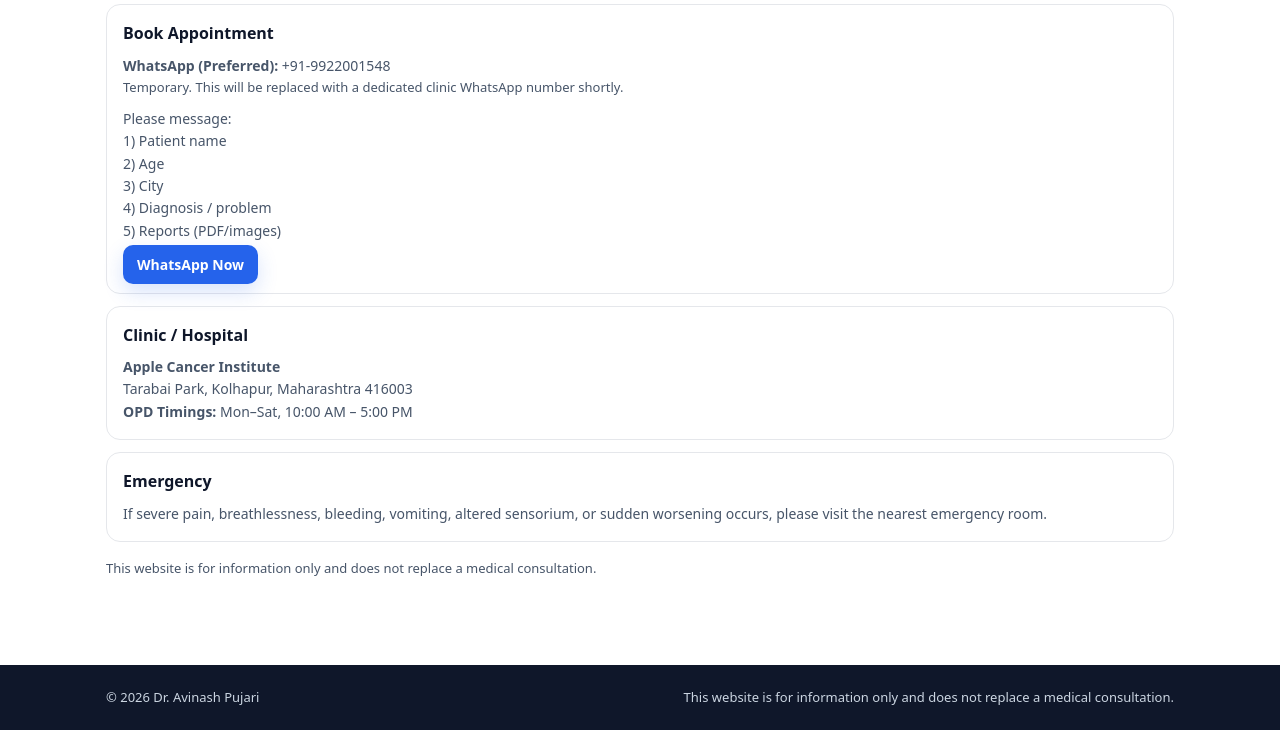
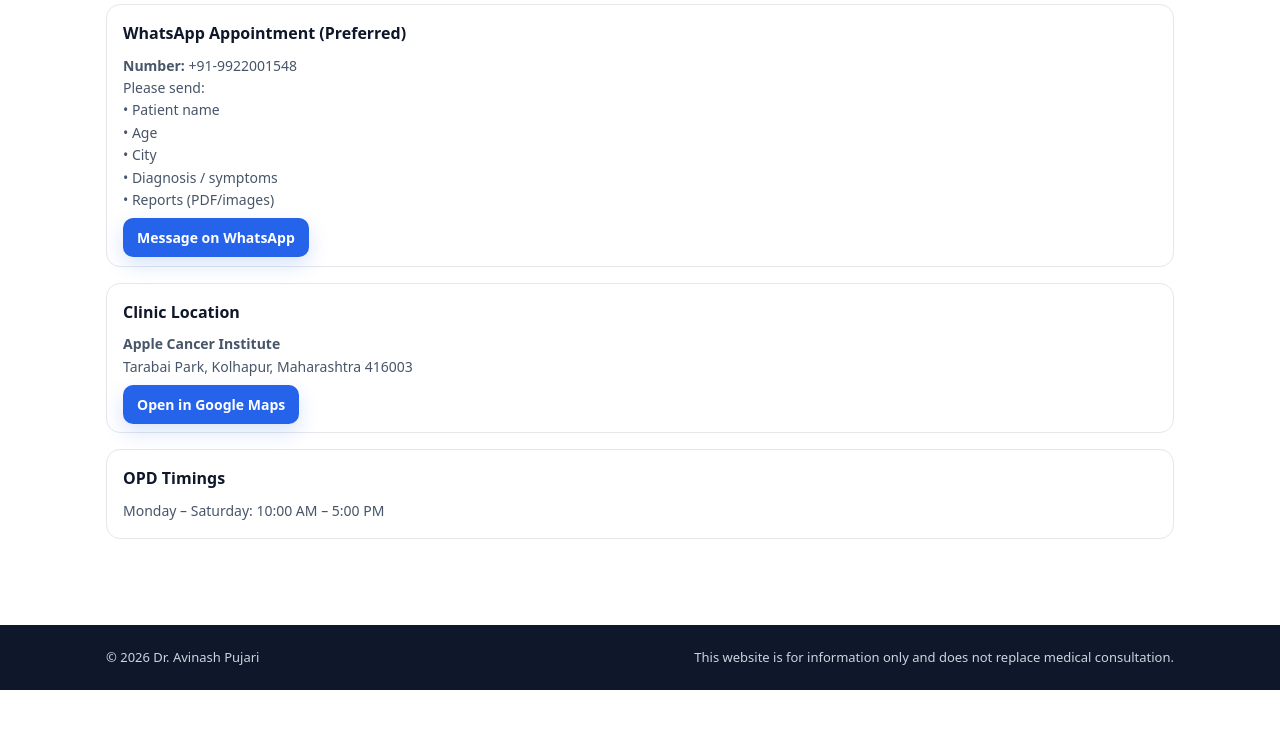
Before and after one commit to drpujariavinash/drpujariavinash.github.io, a plain HTML site: page contact.html in a window 1280 px wide. Shown: the part 207-937 px from the top of the page. After the commit the page ends 897 px from the top, so only its background shows below. Drawn offline with Linux system fonts and the light colour scheme.

Commit message:
Update contact.html

```diff
--- a/contact.html
+++ b/contact.html
@@ -4,35 +4,31 @@
   <meta charset="UTF-8" />
   <meta name="viewport" content="width=device-width, initial-scale=1.0" />
   <title>Contact / Appointment - Dr. Avinash Pujari</title>
-  <meta name="description" content="Contact Dr. Avinash Pujari (Surgical Oncologist, Kolhapur) for appointments and second opinions. Apple Cancer Institute, Tarabai Park." />
+  <meta name="description" content="Book appointment with Dr. Avinash Pujari, Surgical Oncologist in Kolhapur." />
   <link rel="stylesheet" href="style.css" />
 </head>
+
 <body>
 
 <header class="site-header">
   <div class="topbar">
     <div class="topbar-inner">
       <span>Apple Cancer Institute, Tarabai Park, Kolhapur 416003</span>
-        <span class="topbar-right">
-          <a href="tel:+919922001548">+91 9922001548</a>
-        </span>
+      <span><a href="tel:+919922001548">+91 9922001548</a></span>
     </div>
   </div>
 
   <nav class="nav">
     <div class="nav-inner">
       <a class="brand" href="/index.html">Dr. Avinash Pujari</a>
-
       <div class="nav-links">
         <a href="/index.html">Home</a>
         <a href="/about.html">About</a>
         <a href="/specialities.html">Specialities</a>
-          <a href="/testimonials.html">Testimonials</a>
         <a href="/blog.html">Blog</a>
         <a href="/contact.html">Contact</a>
       </div>
-
-        <a class="btn" href="https://wa.me/919922001548?text=Hello%20Dr.%20Avinash%20Pujari%2C%20I%20want%20to%20book%20an%20appointment.%0A%0APatient%20Name%3A%0AAge%3A%0ACity%3A%0ADiagnosis%2FProblem%3A%0AReports%3A" target="_blank" rel="noopener noreferrer">
+      <a class="btn" href="https://wa.me/919922001548" target="_blank">
         Book Appointment
       </a>
     </div>
@@ -41,55 +37,54 @@
 
 <main class="section">
   <div class="container">
+
     <h2>Contact / Appointment</h2>
 
     <div class="card" style="margin-top:16px">
-        <h3>Book Appointment</h3>
-        <p><strong>WhatsApp (Preferred):</strong>
-          <a href="https://wa.me/919922001548" target="_blank" rel="noopener noreferrer">+91-9922001548</a>
-        </p>
-        <p style="font-size:13px; color:#475569">
-          Temporary. This will be replaced with a dedicated clinic WhatsApp number shortly.
-        </p>
-        <p style="margin-top:10px; color:#475569; font-size:14px">
-          Please message:
-          <br/>1) Patient name
-          <br/>2) Age
-          <br/>3) City
-          <br/>4) Diagnosis / problem
-          <br/>5) Reports (PDF/images)
+      <h3>WhatsApp Appointment (Preferred)</h3>
+      <p><strong>Number:</strong> +91-9922001548</p>
+      <p style="color:#475569;font-size:14px">
+        Please send:
+        <br>• Patient name
+        <br>• Age
+        <br>• City
+        <br>• Diagnosis / symptoms
+        <br>• Reports (PDF/images)
       </p>
 
-        <p style="margin-top:12px">
-          <a class="btn" href="https://wa.me/919922001548?text=Hello%20Dr.%20Avinash%20Pujari%2C%20I%20want%20to%20book%20an%20appointment.%0A%0APatient%20Name%3A%0AAge%3A%0ACity%3A%0ADiagnosis%2FProblem%3A%0AReports%3A" target="_blank" rel="noopener noreferrer">
-            WhatsApp Now
+      <p style="margin-top:16px">
+        <a class="btn" href="https://wa.me/919922001548?text=Hello%20Doctor%2C%20I%20want%20to%20book%20an%20appointment.%0A%0APatient%20Name%3A%0AAge%3A%0ACity%3A%0AReports%3A" target="_blank">
+          Message on WhatsApp
         </a>
       </p>
     </div>
 
-      <div class="card" style="margin-top:12px">
-        <h3>Clinic / Hospital</h3>
-        <p><strong>Apple Cancer Institute</strong><br/>Tarabai Park, Kolhapur, Maharashtra 416003</p>
-        <p><strong>OPD Timings:</strong> Mon–Sat, 10:00 AM – 5:00 PM</p>
-      </div>
+    <div class="card" style="margin-top:16px">
+      <h3>Clinic Location</h3>
+      <p>
+        <strong>Apple Cancer Institute</strong><br>
+        Tarabai Park, Kolhapur, Maharashtra 416003
+      </p>
 
-      <div class="card" style="margin-top:12px">
-        <h3>Emergency</h3>
-        <p style="color:#475569; font-size:14px">
-          If severe pain, breathlessness, bleeding, vomiting, altered sensorium, or sudden worsening occurs, please visit the nearest emergency room.
+      <p style="margin-top:16px">
+        <a class="btn" href="https://maps.google.com/?q=Apple+Cancer+Institute+Tarabai+Park+Kolhapur" target="_blank">
+          Open in Google Maps
+        </a>
       </p>
     </div>
 
-      <p style="margin-top:16px; font-size:13px; color:#475569">
-        This website is for information only and does not replace a medical consultation.
-      </p>
+    <div class="card" style="margin-top:16px">
+      <h3>OPD Timings</h3>
+      <p>Monday – Saturday: 10:00 AM – 5:00 PM</p>
+    </div>
+
   </div>
 </main>
 
 <footer>
   <div class="foot">
     <span>© 2026 Dr. Avinash Pujari</span>
-      <span>This website is for information only and does not replace a medical consultation.</span>
+    <span>This website is for information only and does not replace medical consultation.</span>
   </div>
 </footer>
 
```
Lines whose indentation alone changed are shown as unchanged.
